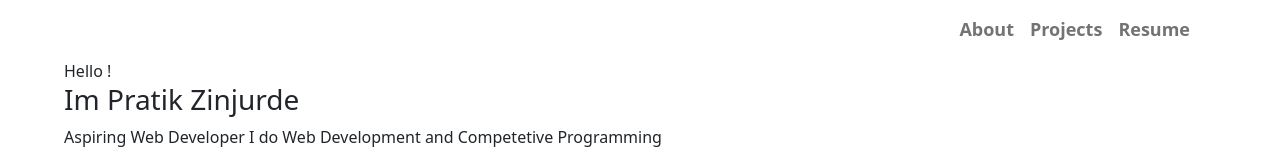
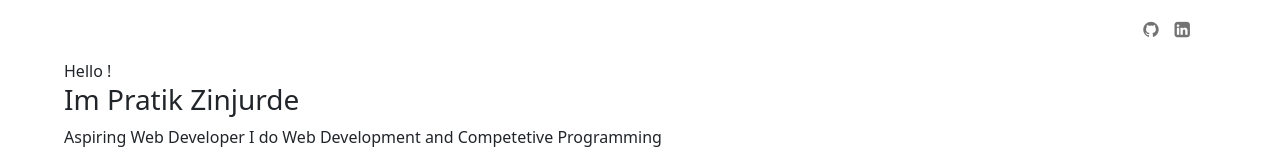
Before and after one commit to pratikpz18/portfolio, a React (Create React App) app: page / in a window 1280 px wide. Shown: the top 160 px of the page. Built offline with nearby package versions, Linux system fonts and the light colour scheme; no server answers; the database is empty.

Commit message:
fontawesome icons  added

```diff
--- a/src/components/NavbarComponent.js
+++ b/src/components/NavbarComponent.js
@@ -9,9 +9,8 @@ const NavbarComponent = () => {
                 <Navbar.Toggle aria-controls="responsive-navbar-nav"></Navbar.Toggle>
                 <Navbar.Collapse id="responsive-navbar-nav">
                     <Nav className="ml-auto Nav">
-                            <Nav.Link className="link" href="/Main">About</Nav.Link>
-                            <Nav.Link className="link" href="/Projects">Projects</Nav.Link>
-                            <Nav.Link className="link" href="/Resume">Resume</Nav.Link>
+                    <Nav.Link className="link" href='https://github.com/pratikpz18'><i className="fa fa-github" aria-hidden="true"></i></Nav.Link>
+                    <Nav.Link className="link" href='https://www.linkedin.com/in/pratik-zinjurde-2a10b71b1/'><i className="fa fa-linkedin-square" aria-hidden="true"></i></Nav.Link>
                     </Nav>
                 </Navbar.Collapse>
             </Container>
```
